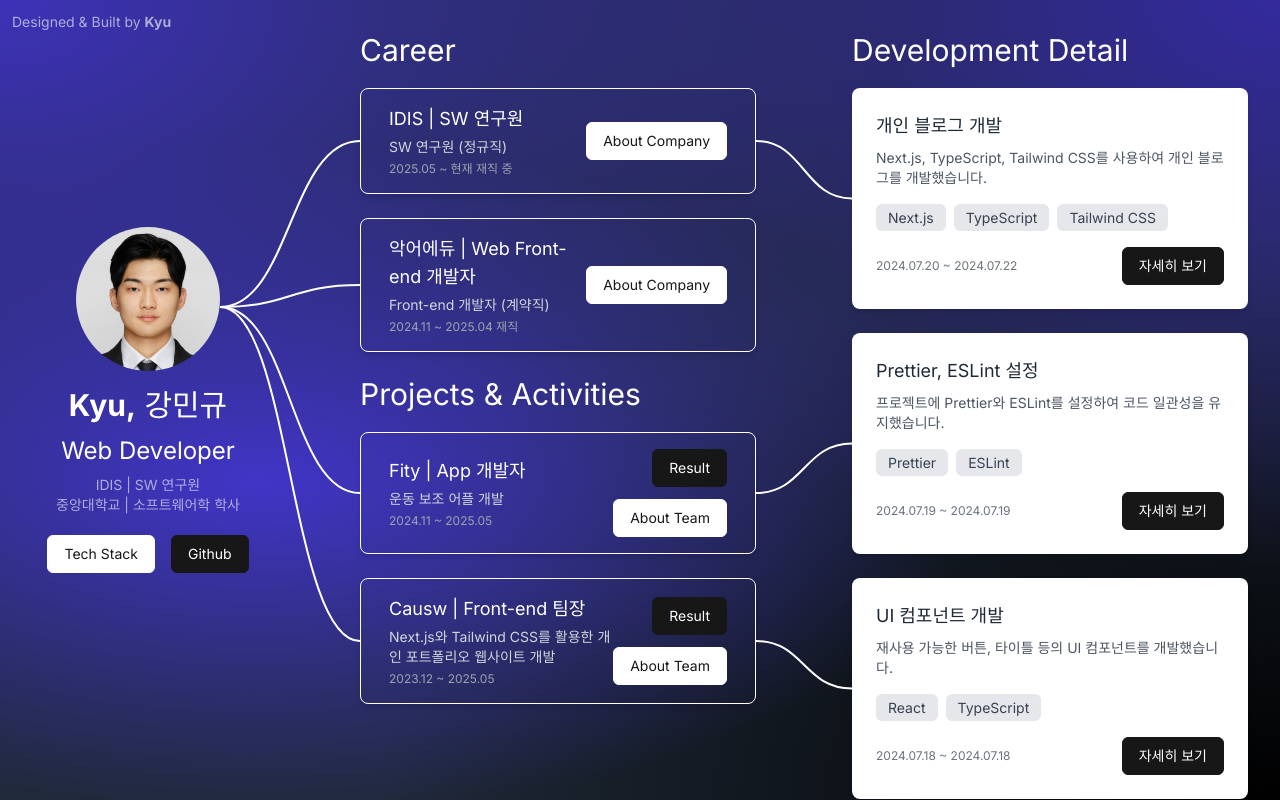
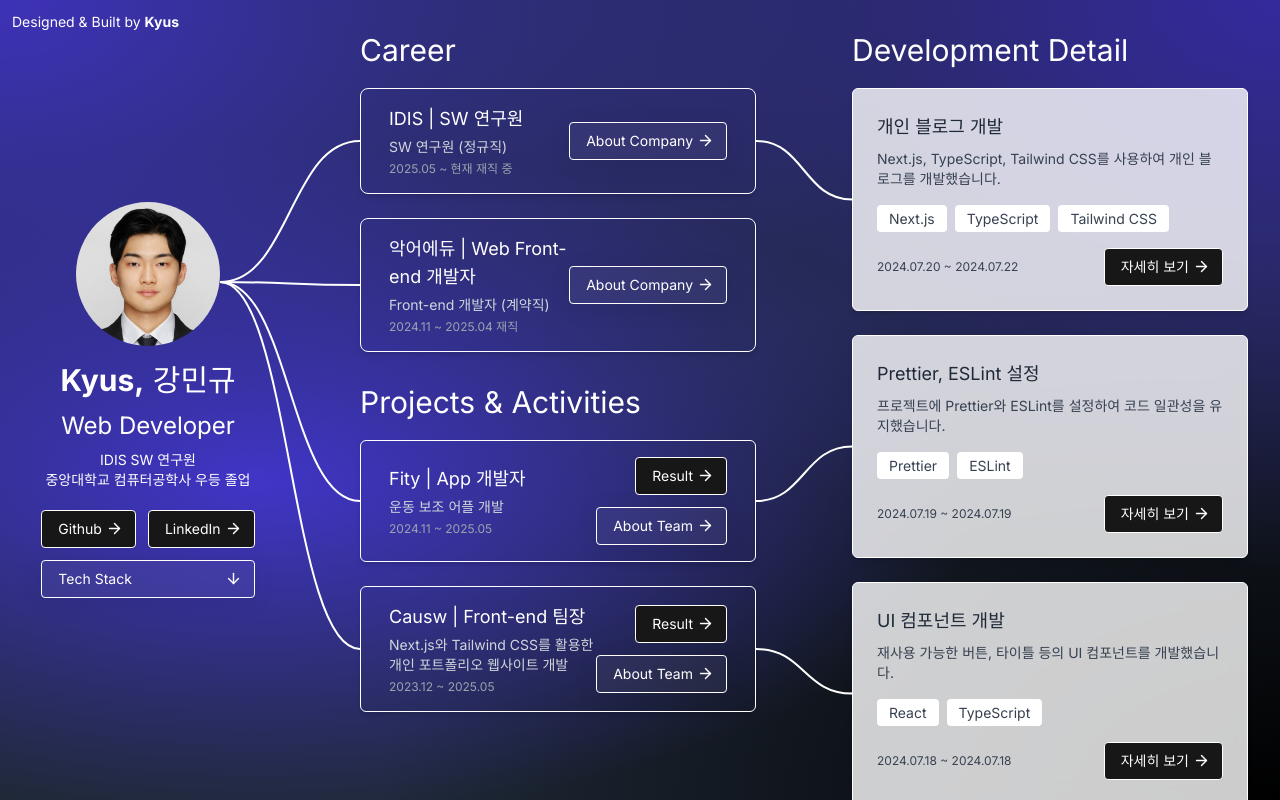
Before and after one commit to selfishAltruism/Masterpiece_of_The_Portfolio, a Next.js app: page / in a window 1280 px wide. Built offline with nearby package versions, Linux system fonts and the light colour scheme.

Commit message:
(*) UI 일관성 업데이트.

```diff
--- a/src/app/layout.tsx
+++ b/src/app/layout.tsx
@@ -5,7 +5,7 @@ import "../index.css";
 const inter = Inter({ subsets: ["latin"] });
 
 export const metadata: Metadata = {
-  title: "Kyu | 강민규",
+  title: "Kyus | 강민규",
   description:
     "프론트엔드 개발자 강민규의 개발 블로그입니다. Next.js, React, React Native 등 다양한 기술 스택을 다룹니다.",
   keywords: [
--- a/src/shared/ui/OutlineButton.tsx
+++ b/src/shared/ui/OutlineButton.tsx
@@ -1,4 +1,6 @@
 import { ReactNode } from "react";
+
+import { ArrowRight } from "lucide-react";
 
 interface OutlineButtonProps {
   children: ReactNode;
@@ -8,7 +10,7 @@ interface OutlineButtonProps {
 
 const OutlineButton = ({ children, onClick, href }: OutlineButtonProps) => {
   const baseClass =
-    "whitespace-nowrap transform rounded-md border border-primary bg-primary px-4 py-2 text-sm text-light transition-all duration-300 hover:scale-105 flex items-center";
+    "whitespace-nowrap transform rounded-sm border border-white bg-primary px-4 py-2 text-sm text-light transition-all duration-300 hover:scale-105 flex items-center justify-between";
 
   if (href)
     return (
@@ -19,7 +21,7 @@ const OutlineButton = ({ children, onClick, href }: OutlineButtonProps) => {
         rel="noopener noreferrer"
       >
         {children}
-        <span className="icon-[material-symbols-light--arrow-forward-ios-rounded] -mr-1 ml-1 text-lg" />
+        <ArrowRight size={17} className="-mr-1 mb-[2px] ml-1" />
       </a>
     );
   return (
--- a/src/shared/ui/SolidButton.tsx
+++ b/src/shared/ui/SolidButton.tsx
@@ -1,4 +1,7 @@
 import { ReactNode } from "react";
+import { ArrowDown, ArrowRight } from "lucide-react";
+
+import { cn } from "@/shared/shadcn/lib/utils";
 
 interface SolidButtonProps {
   children: ReactNode;
@@ -7,8 +10,14 @@ interface SolidButtonProps {
 }
 
 const SolidButton = ({ children, onClick, href }: SolidButtonProps) => {
-  const baseClass =
-    "whitespace-nowrap transform rounded-md border border-light bg-light px-4 py-2 text-sm text-primary transition-all duration-300 hover:scale-105 flex items-center";
+  const baseClass = cn(
+    "whitespace-nowrap inline-flex items-center justify-between rounded-sm px-4 py-2 text-sm",
+    "bg-white/5 border border-white backdrop-blur-md",
+    "text-white",
+    "transition-all duration-300 hover:scale-[1.03] hover:bg-white/10 active:scale-100",
+    "focus-visible:outline-none focus-visible:ring-2 focus-visible:ring-white/40",
+    "shadow-[0_4px_24px_rgba(0,0,0,0.08)]",
+  );
 
   if (href)
     return (
@@ -19,12 +28,14 @@ const SolidButton = ({ children, onClick, href }: SolidButtonProps) => {
         rel="noopener noreferrer"
       >
         {children}
-        <span className="icon-[material-symbols-light--arrow-forward-ios-rounded] -mr-1 ml-1 text-lg" />
+        <ArrowRight size={17} className="-mr-1 mb-[2px] ml-1" />
       </a>
     );
+
   return (
     <button className={baseClass} onClick={onClick}>
       {children}
+      <ArrowDown size={17} className="-mr-1 mb-[2px] ml-1" />
     </button>
   );
 };
--- a/src/shared/ui/StackSpan.tsx
+++ b/src/shared/ui/StackSpan.tsx
@@ -2,7 +2,7 @@ export const StackSpan = ({ tag, idx }: { tag: string; idx: number }) => {
   return (
     <span
       key={idx}
-      className="whitespace-nowrap rounded-md bg-gray-200 px-3 pb-[3px] pt-[4px] text-sm text-gray-700"
+      className="whitespace-nowrap rounded-sm bg-white px-3 pb-[3px] pt-[4px] text-sm text-gray-700"
     >
       {tag}
     </span>
--- a/src/widgets/Career.tsx
+++ b/src/widgets/Career.tsx
@@ -1,7 +1,8 @@
 import React from "react";
-import Title from "../shared/ui/Title";
-import OutlineButton from "../shared/ui/OutlineButton";
-import { careers, projectsAndActivities } from "../shared/data/career";
+
+import Title from "@/shared/ui/Title";
+import OutlineButton from "@/shared/ui/OutlineButton";
+import { careers, projectsAndActivities } from "@/shared/data/career";
 import SolidButton from "@/shared/ui/SolidButton";
 
 const Career = React.forwardRef<HTMLDivElement>((props, ref) => {
@@ -11,7 +12,7 @@ const Career = React.forwardRef<HTMLDivElement>((props, ref) => {
       className="flex h-full w-full flex-col overflow-y-auto bg-transparent p-8"
     >
       <Title>Career</Title>
-      <div>
+      <div className="mb-2">
         {careers.map((career, index) => (
           <div
             id={`career-${career.id}`}
@@ -38,7 +39,7 @@ const Career = React.forwardRef<HTMLDivElement>((props, ref) => {
           <div
             id={`activity-${activity.id}`} // Added ID
             key={index}
-            className="mb-6 mt-2 flex items-center justify-between rounded-lg border border-white bg-transparent p-4 px-7 shadow-md"
+            className="mb-6 mt-2 flex items-center justify-between rounded-md border border-white bg-transparent p-4 px-7 shadow-md"
           >
             <div>
               <h3 className="mb-1 text-lg text-light">{activity.name}</h3>
--- a/src/widgets/Development.tsx
+++ b/src/widgets/Development.tsx
@@ -1,8 +1,8 @@
 import React from "react";
-import Title from "../shared/ui/Title";
-import { developmentLogs } from "../shared/data/development";
-import OutlineButton from "../shared/ui/OutlineButton";
-import SolidButton from "@/shared/ui/SolidButton";
+
+import Title from "@/shared/ui/Title";
+import OutlineButton from "@/shared/ui/OutlineButton";
+import { developmentLogs } from "@/shared/data/development";
 import { StackSpan } from "@/shared/ui/StackSpan";
 
 const Development = React.forwardRef<HTMLDivElement>((props, ref) => {
@@ -17,11 +17,11 @@ const Development = React.forwardRef<HTMLDivElement>((props, ref) => {
           <div
             id={`dev-${log.id}`}
             key={index}
-            className="flex flex-col justify-between rounded-lg bg-white p-6 shadow-md"
+            className="flex flex-col justify-between rounded-md border border-white bg-white/80 p-6 shadow-md backdrop-blur-md"
           >
             <div>
               <h3 className="mb-2 text-lg text-gray-800">{log.title}</h3>
-              <p className="mb-4 text-sm text-gray-600">{log.description}</p>
+              <p className="mb-4 text-sm text-gray-700">{log.description}</p>
               <div className="mb-4 flex flex-wrap gap-2">
                 {log.tags.map((tag, i) => (
                   <StackSpan idx={i} tag={tag} />
@@ -29,7 +29,7 @@ const Development = React.forwardRef<HTMLDivElement>((props, ref) => {
               </div>
             </div>
             <div className="flex items-center justify-between">
-              <p className="text-xs text-gray-500">{log.period}</p>
+              <p className="text-xs text-gray-700">{log.period}</p>
               <OutlineButton href={log.link}>자세히 보기</OutlineButton>
             </div>
           </div>
--- a/src/widgets/Profile.tsx
+++ b/src/widgets/Profile.tsx
@@ -5,6 +5,7 @@ import OutlineButton from "../shared/ui/OutlineButton";
 import SolidButton from "../shared/ui/SolidButton";
 import { DrawerTrigger, Drawer } from "@/shared/shadcn/components/ui/drawer";
 import { TechStackDrawer } from "@/entities/TechStackDrawer";
+import { Linkedin, LinkedinIcon, LucideLinkedin } from "lucide-react";
 
 const Profile = React.forwardRef<HTMLDivElement>((props, ref) => {
   return (
@@ -18,30 +19,36 @@ const Profile = React.forwardRef<HTMLDivElement>((props, ref) => {
       </div>
       <div id="profile-source" className="flex flex-col xl:items-center">
         <Title>
-          <strong>Kyu,</strong> 강민규
+          <strong>Kyus,</strong> 강민규
         </Title>
         <Subtitle>Web Developer</Subtitle>
-        <span className="text-sm text-white/60">IDIS | SW 연구원</span>
-        <span className="text-sm text-white/60">
-          중앙대학교 | 소프트웨어학 학사
+        <span className="text-sm text-white">IDIS SW 연구원</span>
+        <span className="text-sm text-white">
+          중앙대학교 컴퓨터공학사 우등 졸업
         </span>
       </div>
 
       <div className="flex flex-col items-center xl:mt-5">
-        <div className="flex gap-4">
+        <div className="flex flex-col gap-3">
+          <div className="flex gap-3">
+            <OutlineButton href="https://github.com/selfishAltruism">
+              Github
+            </OutlineButton>
+            <OutlineButton href="https://github.com/selfishAltruism">
+              LinkedIn
+            </OutlineButton>
+          </div>
+
           <Drawer>
             <DrawerTrigger asChild>
               <SolidButton>Tech Stack</SolidButton>
             </DrawerTrigger>
             <TechStackDrawer />
           </Drawer>
-          <OutlineButton href="https://github.com/selfishAltruism">
-            Github
-          </OutlineButton>
         </div>
       </div>
-      <p className="absolute left-3 top-3 text-sm text-white/60">
-        Designed & Built by <strong>Kyu</strong>
+      <p className="absolute left-3 top-3 text-sm text-white">
+        Designed & Built by <strong>Kyus</strong>
       </p>
     </div>
   );
```
